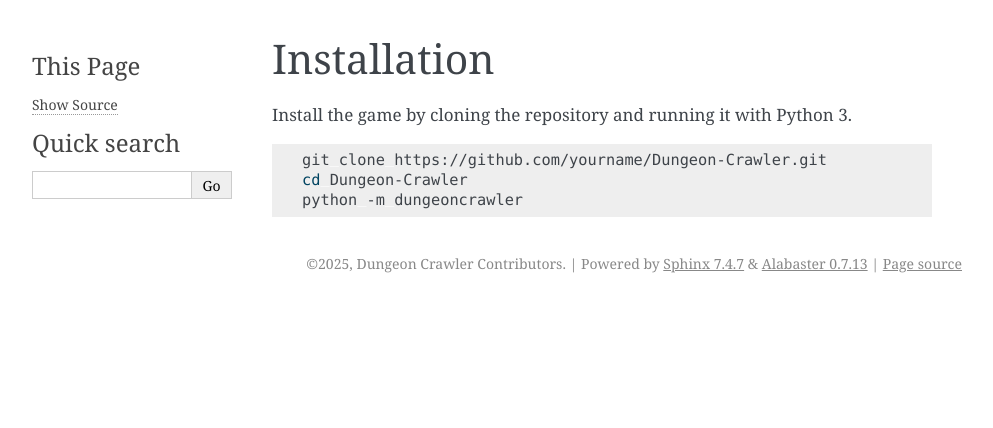
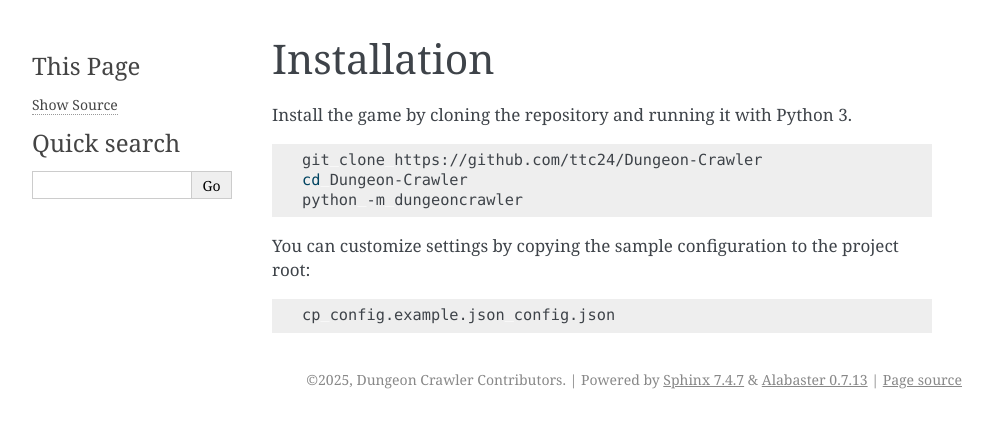
Before and after one commit to ttc24/Dungeon-Crawler, a Sphinx documentation site: the page built from docs/installation.rst, in a window 1280 px wide. Shown: the top 428 px of the page, without its empty margins (148-1141 px from the left). Built offline with Sphinx 7.4.7, drawn with Linux system fonts in a browser that asks for light colours.

Commit message:
docs: fix repo URLs and config paths

```diff
--- a/docs/installation.rst
+++ b/docs/installation.rst
@@ -5,6 +5,12 @@ Install the game by cloning the repository and running it with Python 3.
 
 .. code-block:: bash
 
-   git clone https://github.com/yourname/Dungeon-Crawler.git
+   git clone https://github.com/ttc24/Dungeon-Crawler
    cd Dungeon-Crawler
    python -m dungeoncrawler
+
+You can customize settings by copying the sample configuration to the project root:
+
+.. code-block:: bash
+
+   cp config.example.json config.json
```
Also changed, not shown: README.md (+4 -4 lines).
